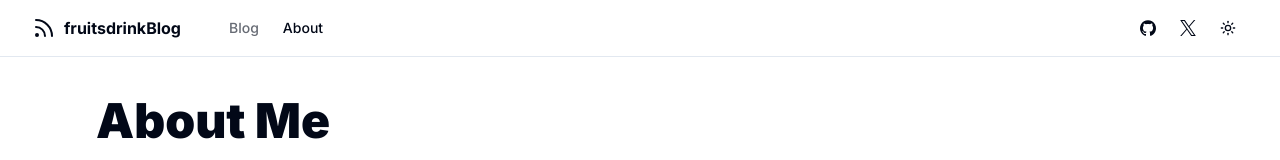
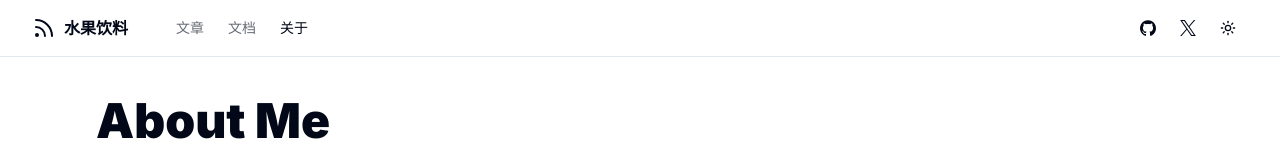
Before and after one commit to fruitsdrink/nextjs-blog, a Next.js app: page /about in a window 1280 px wide. Shown: the top 160 px of the page. Built offline with nearby package versions, Linux system fonts and the light colour scheme; no server answers.

Commit message:
增加文档页面

```diff
--- /dev/null
+++ b/app/document/page.tsx
@@ -0,0 +1,67 @@
+import { url } from "inspector";
+import Image from "next/image";
+import ogs from "open-graph-scraper";
+
+const links = [
+  {
+    id: 1,
+    title: "Laravel 框架文档",
+    url: "https://laravel.com/docs",
+    image: "",
+    desc: "",
+  },
+  {
+    id: 2,
+    title: "NestJS 框架文档",
+    url: "https://docs.nestjs.com",
+    image: "",
+    desc: "",
+  },
+];
+export default function DocumentPage() {
+  for (let i = 0; i < links.length; i++) {
+    ogs({ url: links[i].url }).then((data) => {
+      // console.log(data.result);
+      if (data.result.ogImage && data.result.ogImage.length) {
+        links[i].image = data.result.ogImage[0].url;
+      }
+      if (data.result.ogDescription) {
+        links[i].desc = data.result.ogDescription;
+      }
+    });
+  }
+  return (
+    <main className="container max-w-4xl py-6 lg:py-10 mx-auto">
+      <div className="grid grid-cols-2 gap-4">
+        {links.map((link) => {
+          return (
+            <a
+              key={link.id}
+              href={link.url}
+              target="_blank"
+              rel="noreferrer"
+              className="block px-6 py-4 rounded border"
+            >
+              {link.image && (
+                <Image
+                  src={link.image}
+                  alt={link.title}
+                  width={1024}
+                  height={512}
+                  priority
+                  className="mb-2 w-full h-[196px] object-cover"
+                />
+              )}
+              <div>{link.title}</div>
+              {link.desc && (
+                <div className="text-sm text-muted-foreground mt-2 truncate">
+                  {link.desc}
+                </div>
+              )}
+            </a>
+          );
+        })}
+      </div>
+    </main>
+  );
+}
--- a/components/main-nav.tsx
+++ b/components/main-nav.tsx
@@ -22,7 +22,16 @@ export default function MainNav() {
           pathName === "/blog" ? "text-foreground" : "text-foreground/60"
         )}
       >
-        Blog
+        文章
+      </Link>
+      <Link
+        href={"/document"}
+        className={cn(
+          "text-sm font-medium transition-colors hover:text-primary hidden sm:inline-block",
+          pathName === "/document" ? "text-foreground" : "text-foreground/60"
+        )}
+      >
+        文档
       </Link>
       <Link
         href={"/about"}
@@ -31,7 +40,7 @@ export default function MainNav() {
           pathName === "/about" ? "text-foreground" : "text-foreground/60"
         )}
       >
-        About
+        关于
       </Link>
     </nav>
   );
--- a/config/site.ts
+++ b/config/site.ts
@@ -2,10 +2,10 @@
  * 博客配置
  */
 export const siteConfig = {
-  name: 'fruitsdrinkBlog',
-  url: 'http://localhost:3000',
+  name: "水果饮料",
+  url: "http://localhost:3000",
   description: "Nextjs 15 blog use velite, tailwind and shadcn",
-  _author: 'fruitsdrink',
+  _author: "fruitsdrink",
   get author() {
     return this._author;
   },
@@ -13,10 +13,10 @@ export const siteConfig = {
     this._author = value;
   },
   links: {
-    github: '',
-    twitter: '',
-    personalSite: ''
-  }
-}
+    github: "",
+    twitter: "",
+    personalSite: "",
+  },
+};
 
-export type SiteConfig = typeof siteConfig
+export type SiteConfig = typeof siteConfig;
--- a/next.config.mjs
+++ b/next.config.mjs
@@ -1,14 +1,22 @@
-const isDev = process.argv.indexOf('dev') !== -1
-const isBuild = process.argv.indexOf('build') !== -1
+const isDev = process.argv.indexOf("dev") !== -1;
+const isBuild = process.argv.indexOf("build") !== -1;
 if (!process.env.VELITE_STARTED && (isDev || isBuild)) {
-  process.env.VELITE_STARTED = '1'
-  const { build } = await import('velite')
-  await build({ watch: isDev, clean: !isDev })
+  process.env.VELITE_STARTED = "1";
+  const { build } = await import("velite");
+  await build({ watch: isDev, clean: !isDev });
 }
 
 /** @type {import('next').NextConfig} */
 const nextConfig = {
-  output: "standalone",
+  // output: "standalone",
+  images: {
+    remotePatterns: [
+      {
+        protocol: "https",
+        hostname: "**",
+      },
+    ],
+  },
 };
 
 export default nextConfig;
--- a/package.json
+++ b/package.json
@@ -20,6 +20,7 @@
     "markdown-it": "^14.1.0",
     "next": "15.0.3",
     "next-themes": "^0.4.3",
+    "open-graph-scraper": "^6.8.3",
     "react": "19.0.0-rc-66855b96-20241106",
     "react-dom": "19.0.0-rc-66855b96-20241106",
     "server-only": "^0.0.1",
@@ -47,5 +48,6 @@
       "@types/react": "npm:types-react@19.0.0-rc.1",
       "@types/react-dom": "npm:types-react-dom@19.0.0-rc.1"
     }
-  }
+  },
+  "packageManager": "pnpm@9.15.1+sha512.1acb565e6193efbebda772702950469150cf12bcc764262e7587e71d19dc98a423dff9536e57ea44c49bdf790ff694e83c27be5faa23d67e0c033b583be4bfcf"
 }
```
Also changed, not shown: 1 other file (tests, documents, lock files or other folders).
